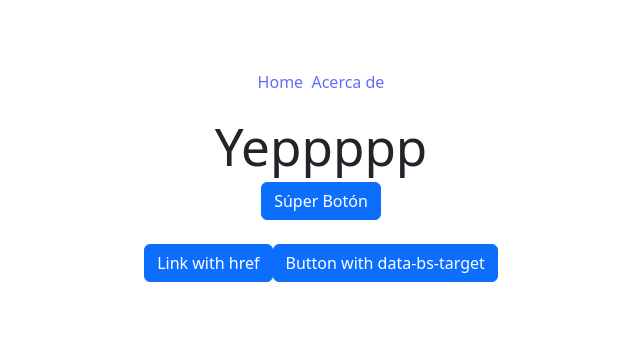
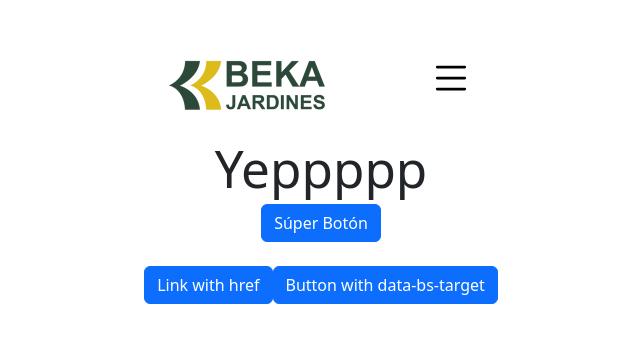
Before and after one commit to Marfullsen/bekapp, a Vue app: page / in a window 1280 px wide. Shown: the part 216-558 px from the top of the page, without its empty margins (319-959 px from the left). Built offline with nearby package versions, Linux system fonts and the light colour scheme.

Commit message:
ADD:[lOGiN] Add navbar and logo.

```diff
--- a/src/App.vue
+++ b/src/App.vue
@@ -4,11 +4,22 @@ import HelloWorld from './components/HelloWorld.vue'
 
 <template>
   <nav>
-    <router-link to="/">Home</router-link>&nbsp;
-    <router-link to="/about">Acerca de</router-link>
+    <router-link to="/">
+      <img src="./assets/logo_beka.webp" alt="Logo" style="width:156px;height:60px;object-fit:cover">
+    </router-link>&nbsp;
+    <router-link to="/about">
+      <svg xmlns="http://www.w3.org/2000/svg" width="44" height="44" fill="black" class="bi bi-list" viewBox="0 0 16 16">
+        <path fill-rule="evenodd" d="M2.5 12a.5.5 0 0 1 .5-.5h10a.5.5 0 0 1 0 1H3a.5.5 0 0 1-.5-.5zm0-4a.5.5 0 0 1 .5-.5h10a.5.5 0 0 1 0 1H3a.5.5 0 0 1-.5-.5zm0-4a.5.5 0 0 1 .5-.5h10a.5.5 0 0 1 0 1H3a.5.5 0 0 1-.5-.5z"/>
+      </svg>
+    </router-link>
   </nav>
   <router-view />
 </template>
 
 <style scoped>
+  nav {
+    display: flex;
+    justify-content: space-around;
+    padding-top: 0.51rem;
+  }
 </style>
```
Also changed, not shown: src/assets/logo_beka.webp (added).
